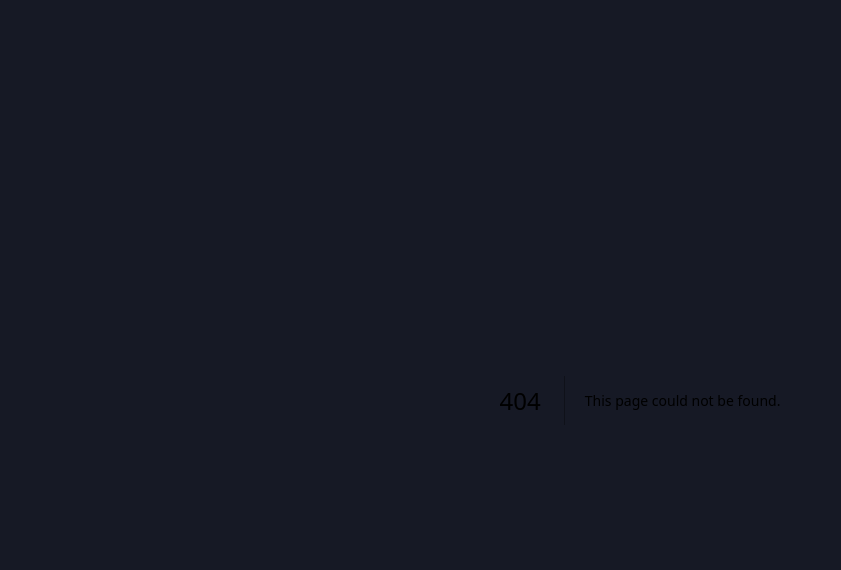
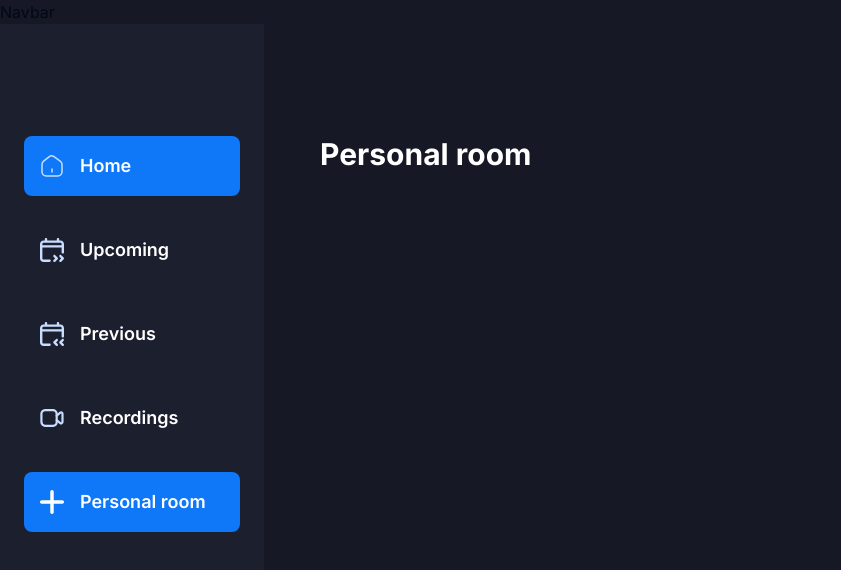
Before and after one commit to Srivatsav-K/video-meet, a Next.js app: page /personal-room in a window 1280 px wide. Before the commit this address had no page. Shown: the top 570 px of the page, without its empty margins (0-841 px from the left). Built offline with nearby package versions, Linux system fonts and the light colour scheme.

Commit message:
add sidebar links

```diff
--- a/src/app/(root)/(home)/page.tsx
+++ b/src/app/(root)/(home)/page.tsx
@@ -1,4 +1,8 @@
 const Home = () => {
-  return <div>Home</div>;
+  return (
+    <section className="flex size-full flex-col gap-10 text-white">
+      <h1 className="text-3xl font-bold">Home</h1>
+    </section>
+  );
 };
 export default Home;
--- /dev/null
+++ b/src/app/(root)/(home)/personal-room/page.tsx
@@ -0,0 +1,8 @@
+const PersonalRoom = () => {
+  return (
+    <section className="flex size-full flex-col gap-10 text-white">
+      <h1 className="text-3xl font-bold">Personal room</h1>
+    </section>
+  );
+};
+export default PersonalRoom;
--- /dev/null
+++ b/src/app/(root)/(home)/previous/page.tsx
@@ -0,0 +1,8 @@
+const Previous = () => {
+  return (
+    <section className="flex size-full flex-col gap-10 text-white">
+      <h1 className="text-3xl font-bold">Previous</h1>
+    </section>
+  );
+};
+export default Previous;
--- /dev/null
+++ b/src/app/(root)/(home)/recordings/page.tsx
@@ -0,0 +1,8 @@
+const Recordings = () => {
+  return (
+    <section className="flex size-full flex-col gap-10 text-white">
+      <h1 className="text-3xl font-bold">Recordings</h1>
+    </section>
+  );
+};
+export default Recordings;
--- /dev/null
+++ b/src/app/(root)/(home)/upcoming/page.tsx
@@ -0,0 +1,8 @@
+const Upcoming = () => {
+  return (
+    <section className="flex size-full flex-col gap-10 text-white">
+      <h1 className="text-3xl font-bold">Upcoming</h1>
+    </section>
+  );
+};
+export default Upcoming;
```
